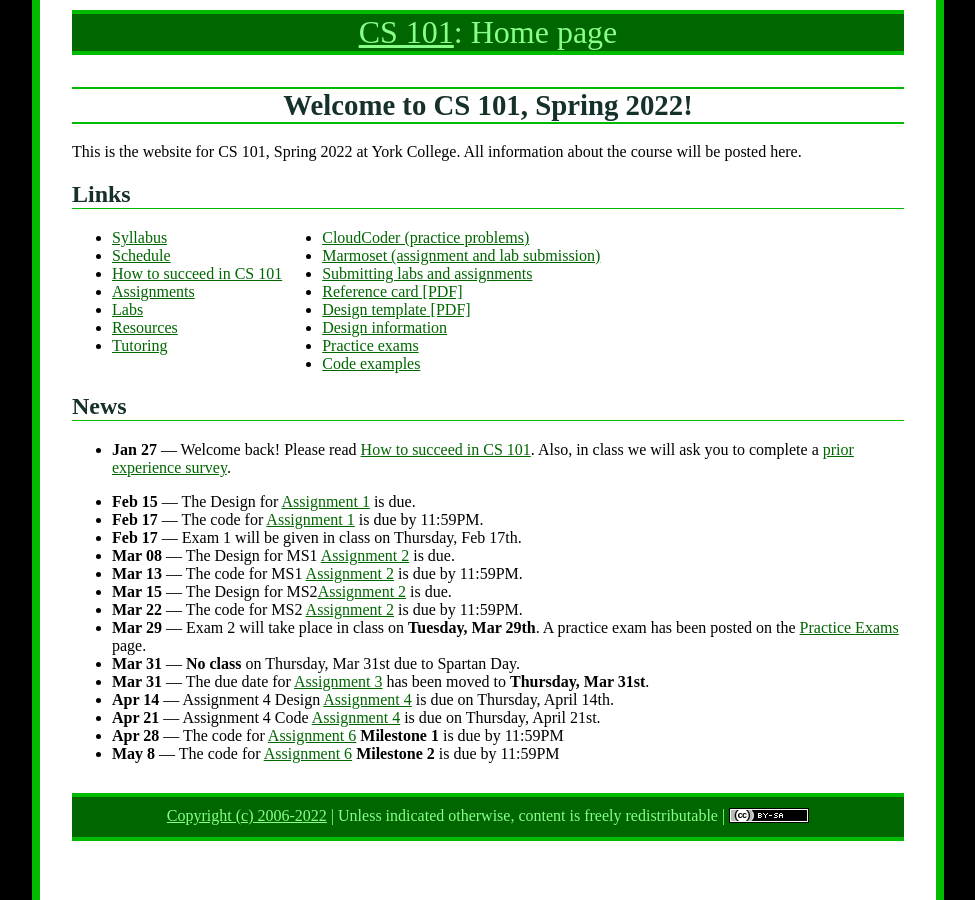
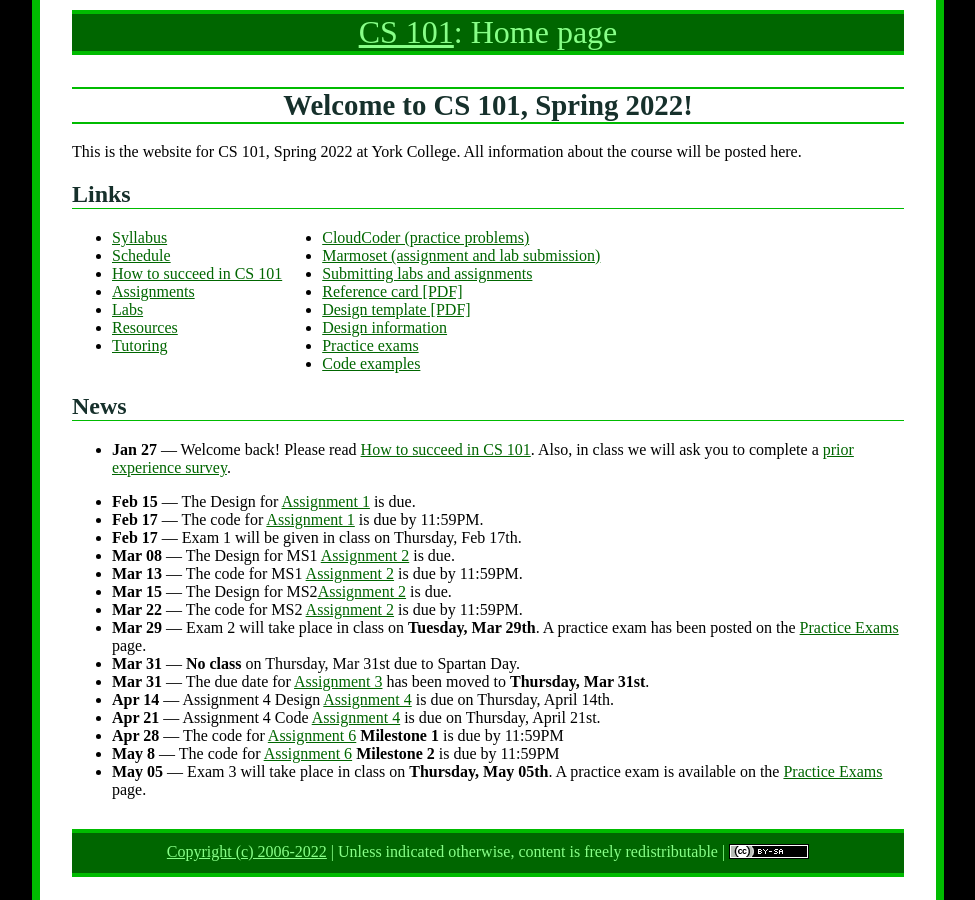
Before and after one commit to ycpcs/cs101-spring2022, a Jekyll site: the page built from index.md, in a window 1280 px wide. Shown: the whole page, without its empty margins (152-1127 px from the left). Built offline with Jekyll 4.4.1, drawn with Linux system fonts in a browser that asks for light colours.

Commit message:
Updated Home page

```diff
--- a/index.md
+++ b/index.md
@@ -53,7 +53,7 @@ All information about the course will be posted here.
 * **Apr 21** &mdash; Assignment 4 Code [Assignment 4](assign/assign04.html) is due on Thursday, April 21st.
 * **Apr 28** &mdash; The code for [Assignment 6](assign/assign06.html) **Milestone 1** is due by 11:59PM
 * **May 8** &mdash; The code for [Assignment 6](assign/assign06.html) **Milestone 2** is due by 11:59PM
-
+* **May 05** &mdash; Exam 3 will take place in class on **Thursday, May 05th**.  A practice exam is available on the [Practice Exams](practice/index.html) page.
 
 <!--
 * **Apr 30** &mdash; A solution to the fourth practice exam has been posted on the [Practice Exams](practice/index.html) page.  Don't forget that Exam 4 takes place in class on **Thursday, May 3rd**.
```
Also changed, not shown: other parts of index.md (+1 -1 lines).
